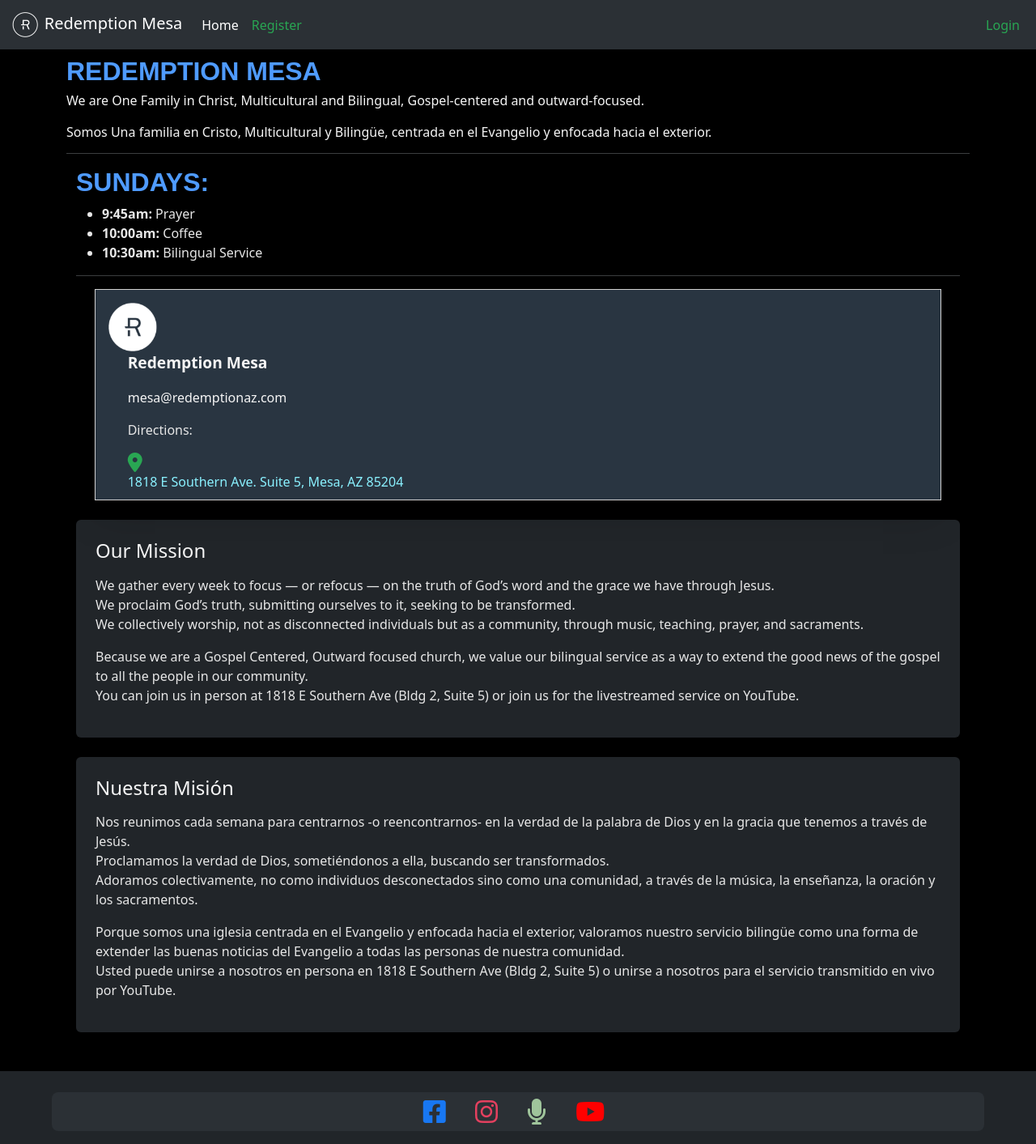
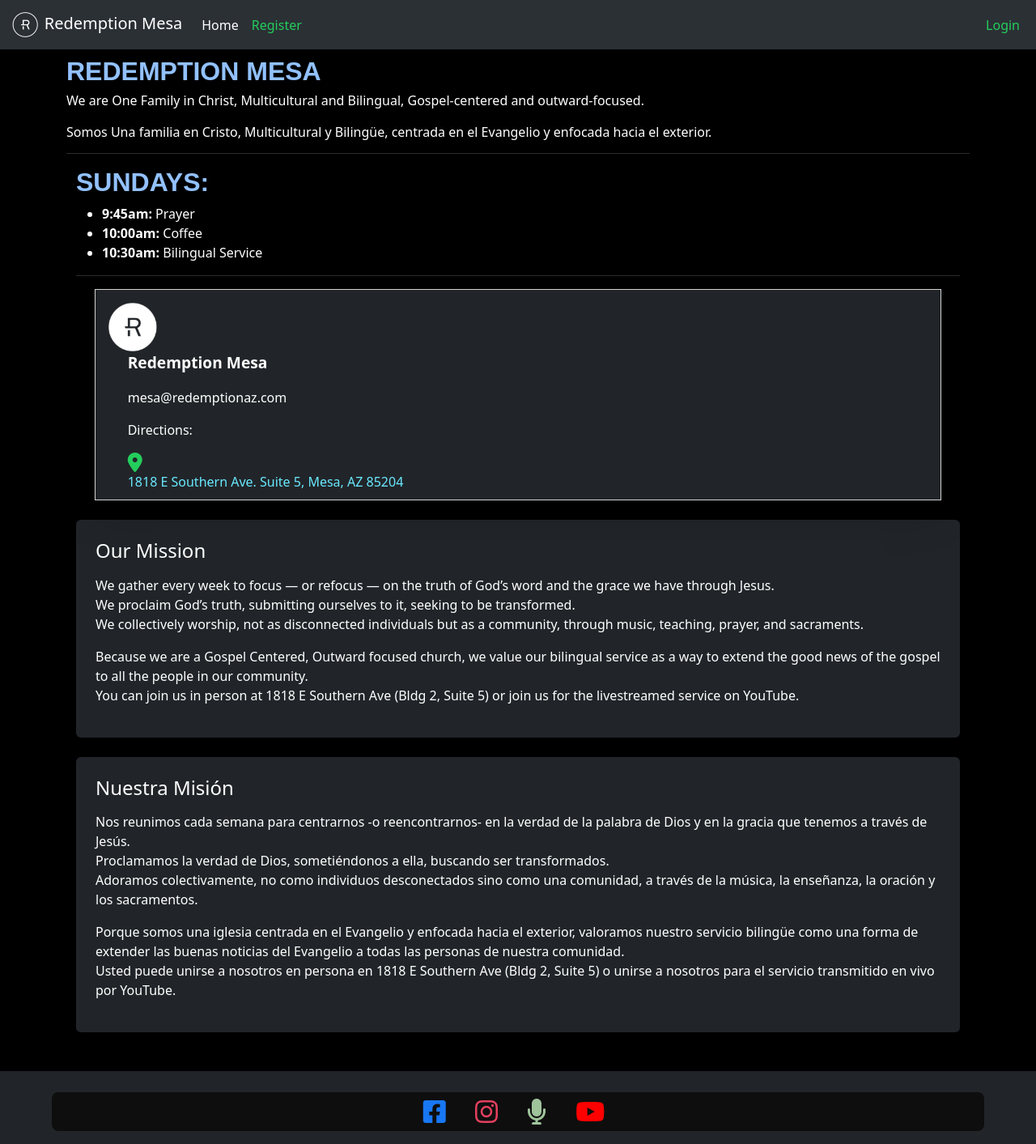
Before and after one commit to elivergara/redemption, a Django app: page /about/ in a window 1280 px wide. Shown: the whole page at 81% size. Run offline with Django 5.2, Linux system fonts and the light colour scheme.

Commit message:
stylistic changes. Used variables in css to standardize all text colors and sizes in different pages

```diff
--- a/home/static/style.css
+++ b/home/static/style.css
@@ -1,5 +1,15 @@
+* {
+  margin: 0;
+  padding: 0;
+  box-sizing: border-box;
+}
+
+.small-text {
+  color: rgb(175, 175, 175) !important;
+}
+
 body {
-  background-color: #000000 !important;
+  background-color: rgb(0, 0, 0) !important;
   background-size: cover;
   margin: 0;
   padding-top: 0;
@@ -20,7 +30,7 @@ body {
 }
 
 li {
-  color: #e7e7e7;
+  color: #ffffff;
 }
 
 .card {
@@ -37,7 +47,7 @@ li {
 }
 
 h1, h2 {
-  color: #e7e7e7;
+  color: #ffffff;
   text-transform: uppercase;
   font-weight: bolder;
   vertical-align: middle;
@@ -56,7 +66,7 @@ h2 {
 }
 
 h3, h4, p {
-  color: #e7e7e7;
+  color: #ffffff;
 }
 
 .navbar-brand img {
@@ -64,7 +74,7 @@ h3, h4, p {
 }
 
 .nav-link {
-  color: #29a653;
+  color: #24ce5d;
 }
 
 .banners {
@@ -79,25 +89,26 @@ h3, h4, p {
   display: block;
   margin: 0 auto;
   max-width: 100%;
+  border-radius: 0px;
 }
 
 .card-body {
-  background-color: #293541;
-  color: #e7e7e7;
+  background-color: #212529;
+  color: #ffffff;
   padding-bottom: 10px;
 }
 
 p .card-text {
-  background-color: #242c35;
+  background-color: #212529;
   color: #ffffff !important;
 }
 
 .form-check-label {
-  color: #e7e7e7;
+  color: #ffffff;
 }
 
 .text-center {
-  background-color: #2b3035;
+  background-color: #0e0e0e;
   border-top: none;
   margin-top: 10px;
   max-width: 90%;
@@ -106,16 +117,16 @@ p .card-text {
 }
 
 .text-muted {
-  color: #a7a7a7 !important;
+  color: rgb(175, 175, 175) !important;
 }
 
 hr {
-  color: aliceblue;
+  color: rgb(175, 175, 175);
 }
 
 .small-text {
   font-size: 0.8em;
-  color: rgb(176, 176, 176);
+  color: rgb(175, 175, 175);
 }
 
 .fa-youtube {
@@ -136,30 +147,30 @@ hr {
 }
 
 .card-title {
-  color: #4f9bff;
+  color: #92c1ff;
 }
 
 .container h2 {
-  color: #4f9bff;
+  color: #92c1ff;
 }
 .container h5 {
-  color: #29a653;
+  color: #24ce5d;
 }
 .container p {
-  color: #e7e7e7;
+  color: #ffffff;
 }
 
 .row strong {
-  color: #29a653;
+  color: #24ce5d;
 }
 
 .event-date {
   font-weight: bold;
-  color: #aaffaa;
+  color: #24ce5d;
 }
 
 .register-link a {
-  color: #8af1ff;
+  color: #6ae9ff;
   text-decoration: none;
   font-weight: bold;
 }
@@ -169,12 +180,12 @@ hr {
 }
 
 #about_us {
-  color: #f5f5f5;
-  background-color: #000000;
+  color: #ffffff;
+  background-color: rgb(0, 0, 0);
 }
 
 #about-text h4, p {
-  color: #f5f5f5;
+  color: #ffffff;
 }
 
 .contact-card {
@@ -189,13 +200,13 @@ hr {
 }
 
 .text-container {
-  color: #f5f5f5;
+  color: #ffffff;
 }
 
 .contact-title a {
   font-weight: bold;
   font-size: 1.2rem;
-  color: #f5f5f5;
+  color: #ffffff;
   text-decoration: none;
 }
 .contact-title a:hover {
@@ -204,7 +215,7 @@ hr {
 
 .contact-email a,
 .contact-location {
-  color: #f5f5f5;
+  color: #ffffff;
   text-decoration: none;
 }
 
@@ -213,7 +224,7 @@ hr {
 }
 
 .location-link {
-  color: #8af1ff;
+  color: #6ae9ff;
   text-decoration: none;
 }
 .location-link:hover {
@@ -222,7 +233,7 @@ hr {
 
 .fa-location-dot {
   font-size: 1.5rem;
-  color: #29a653;
+  color: #24ce5d;
   margin-right: 10px;
   transition: color 0.3s ease;
 }
--- a/home/static/style.scss
+++ b/home/static/style.scss
@@ -1,11 +1,19 @@
+// css reset
+*{
+  margin:0;
+  padding:0;
+  box-sizing: border-box;
+}
+
 // Variables
-$primary-color: #000000;
-$secondary-color: #e7e7e7;
-$highlight-color: #29a653;
-$accent-color: #4f9bff;
-$bg-color: #293541;
-$card-bg-color: #242c35;
-$link-color: #8af1ff;
+$primary-color:rgb(0, 0, 0);
+$text-color: #ffffff;
+$muted-text-color: rgb(175, 175, 175);
+$highlight-color: #24ce5d;
+$accent-color: #92c1ff;
+$bg-color: #0e0e0e;
+$card-bg-color: #212529;
+$link-color: #6ae9ff;
 $hover-color: #FFD700;
 $youtube-color: rgb(255, 60, 60);
 $youtube-hover-color: rgb(83, 0, 0);
@@ -34,8 +42,12 @@ $carousel-dark-control-icon-filter: invert(1) grayscale(100);
     color: $highlight-color;
   }
   p {
-    color: $secondary-color;
+    color: $text-color;
   }
+}
+
+.small-text {
+  color:$muted-text-color !important;
 }
 
 @mixin card-list-header($highlight-color) {
@@ -48,6 +60,8 @@ $carousel-dark-control-icon-filter: invert(1) grayscale(100);
 @function get-font-size($size) {
   @return $size * 1rem;
 }
+
+
 
 // Body Styles
 body {
@@ -74,7 +88,7 @@ body {
 }
 
 li {
-  color: $secondary-color;
+  color: $text-color;
 }
 
 // Card Styles
@@ -94,7 +108,7 @@ li {
 
 // Headings
 h1, h2 {
-  color: $secondary-color;
+  color: $text-color;
   text-transform: uppercase;
   font-weight: bolder;
   vertical-align: middle;
@@ -113,7 +127,7 @@ h2 {
 }
 
 h3, h4, p {
-  color: $secondary-color;
+  color: $text-color;
 }
 
 // Navbar Brand
@@ -137,28 +151,29 @@ h3, h4, p {
   display: block;
   margin: 0 auto;
   max-width: 100%;
+  border-radius: 0px;
 }
 
 // Card Body
 .card-body {
-  background-color: $bg-color;
-  color: $secondary-color;
+  background-color: $card-bg-color;
+  color: $text-color;
   padding-bottom: 10px;
 }
 
 p .card-text {
   background-color: $card-bg-color;
-  color: #ffffff !important;
+  color: $text-color !important;
 }
 
 // Form Check Labels
 .form-check-label {
-  color: $secondary-color;
+  color: $text-color;
 }
 
 // Text Centered
 .text-center {
-  background-color: #2b3035;
+  background-color: $bg-color;
   border-top: none;
   margin-top: 10px;
   max-width: 90%;
@@ -168,18 +183,18 @@ p .card-text {
 
 // Text Muted
 .text-muted {
-  color: #a7a7a7 !important;
+  color: $muted-text-color !important;
 }
 
 // Horizontal Rule
 hr {
-  color: aliceblue;
+  color: $muted-text-color;
 }
 
 // Small Text
 .small-text {
   font-size: 0.8em;
-  color: rgb(176, 176, 176);
+  color: $muted-text-color;
 }
 
 // YouTube Icon Styling
@@ -216,7 +231,7 @@ hr {
 // Event Date
 .event-date {
   font-weight: bold;
-  color: #aaffaa;
+  color: $highlight-color;
 }
 
 // Register Link
@@ -232,12 +247,12 @@ hr {
 
 // About Us Section
 #about_us {
-  color: #f5f5f5;
+  color: $text-color;
   background-color: $primary-color;
 }
 
 #about-text h4, p {
-  color: #f5f5f5;
+  color: $text-color;
 }
 
 // Contact Card
@@ -255,13 +270,13 @@ hr {
 
 // Contact Text
 .text-container {
-  color: #f5f5f5;
+  color: $text-color;
 }
 
 .contact-title a {
   font-weight: bold;
   font-size: get-font-size(1.2);
-  color: #f5f5f5;
+  color: $text-color;
   text-decoration: none;
   &:hover {
     text-decoration: underline;
@@ -270,7 +285,7 @@ hr {
 
 .contact-email a,
 .contact-location {
-  color: #f5f5f5;
+  color: $text-color;
   text-decoration: none;
 }
 
--- a/news/templates/news_list.html
+++ b/news/templates/news_list.html
@@ -81,8 +81,8 @@
                     </div>
                     <p>{{ news.text|linebreaks|truncatewords:1500 }}</p>
 
-                    <small class="text-muted">By {{ news.author.first_name }} {{ news.author.last_name }}
-                        on {{ news.created_at|date:"M d, Y" }}</small>
+                    <p class="small-text text-muted">By {{ news.author.first_name }} {{ news.author.last_name }}
+                        on {{ news.created_at|date:"M d, Y" }}</p>
                     {% if user.is_authenticated and user.is_staff %}
                     <div class="mt-2">
                         <a href="{% url 'edit_news' news.id %}" class="btn btn-warning btn-sm">Edit</a>
--- a/redemption/settings.py
+++ b/redemption/settings.py
@@ -24,7 +24,7 @@ SECRET_KEY = "django-insecure-0r6$vpo7t%gx+aov816)faxy9tuf1!390)6w$2$g+$x8b17w#_
 
 # SECURITY WARNING: don't run with debug turned on in production!
 # For local development
-DEBUG = False
+DEBUG = True
 # STATICFILES_DIRS works when DEBUG=True
 
 # For production
```
Also changed, not shown: 2 other files.
